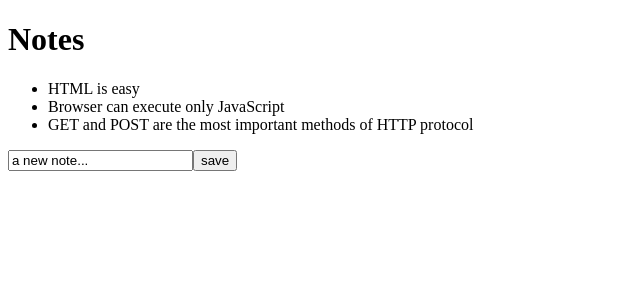
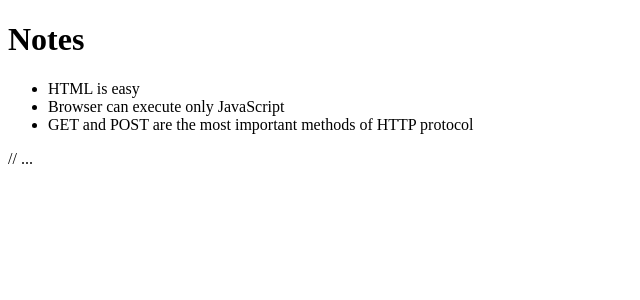
Before and after one commit to xintoteai/introdemo, a React (Vite) app: page / in a window 1280 px wide. Shown: the top 300 px of the page, without its empty margins (0-640 px from the left). Built offline with nearby package versions, Linux system fonts and the light colour scheme.

Commit message:
continue with part 2b

```diff
--- a/src/App.jsx
+++ b/src/App.jsx
@@ -2,37 +2,33 @@ import { useState } from 'react';
 import Note from './components/Note';
 
 const App = (props) => {
-  const [notes, setNotes] = useState(props.notes)
-  const [newNote, setNewNote] = useState('a new note...')
+  const [notes, setNotes] = useState(props.notes);
+  const [newNote, setNewNote] = useState('a new note ...');
+  const [showAll, setShowAll] = useState(true);
 
   const addNote = (event) => {
-    event.preventDefault()
-    console.log('button clicked', event.target)
-  }
+    event.preventDefault();
+    console.log('button clicked', event.target);
+  };
 
   const handleNoteChange = (event) => {
-    console.log(event.target.value)
-    setNewNote(event.target.value)
-  }
+    console.log(event.target.value);
+    setNewNote(event.target.value);
+  };
+
+  const notesToShow = showAll ? notes : notes.filter((note) => note.important === true);
 
   return (
     <div>
       <h1>Notes</h1>
       <ul>
-        {notes.map(note =>
+        {notesToShow.map((note) => (
           <Note key={note.id} note={note} />
-        )}
+        ))}
       </ul>
-
-      <form onSubmit={addNote}>
-      <input
-        value={newNote}
-        onChange={handleNoteChange}
-        />
-        <button type="submit">save</button>
-      </form>
+      // ...
     </div>
-  )
+  );
 };
 
 export default App;
```
